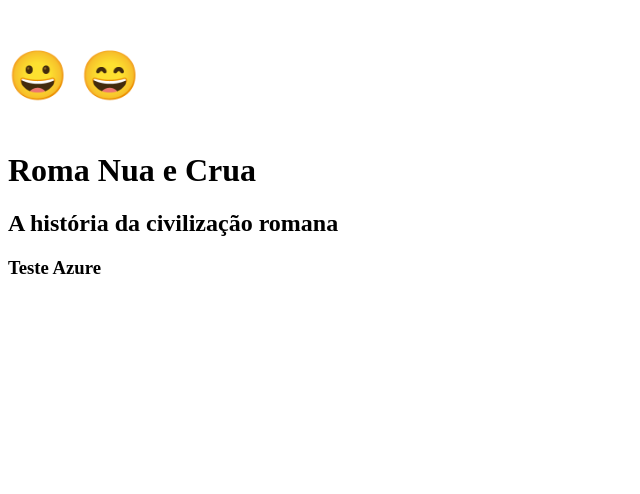
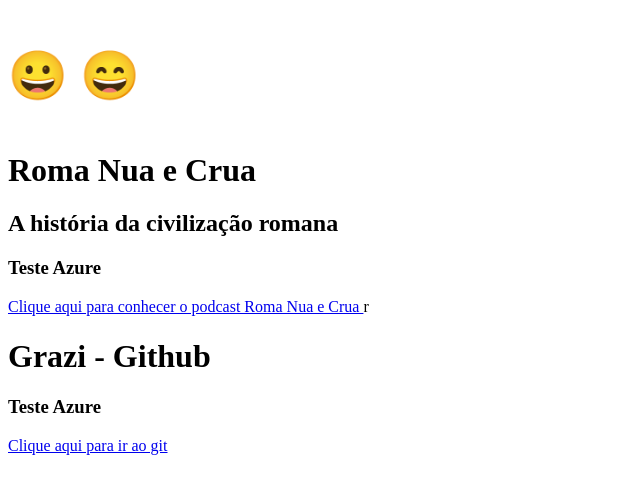
Before and after one commit to BEPrandi/IntegracaoEngregaContinua, a plain HTML site: page index.html in a window 1280 px wide. Shown: the whole page, without its empty margins (0-640 px from the left). Drawn offline with Linux system fonts and the light colour scheme.

Commit message:
ta na mao

```diff
--- a/index.html
+++ b/index.html
@@ -16,6 +16,14 @@
     <h1>Roma Nua e Crua</h1>
     <h2>A história da civilização romana</h2>
     <h3>Teste Azure</h3>
+    <a href="https://podcasts.apple.com/br/podcast/roma-nua-crua/id1492685617">Clique aqui para conhecer o podcast Roma
+        Nua e Crua </a>
+    r
+    <h1>Grazi - Github</h1>
+    <h3>Teste Azure</h3>
+    <a href="https://github.com/GraziM">Clique aqui para ir ao git </a>
+
+
 </body>
 
 </html>
```
